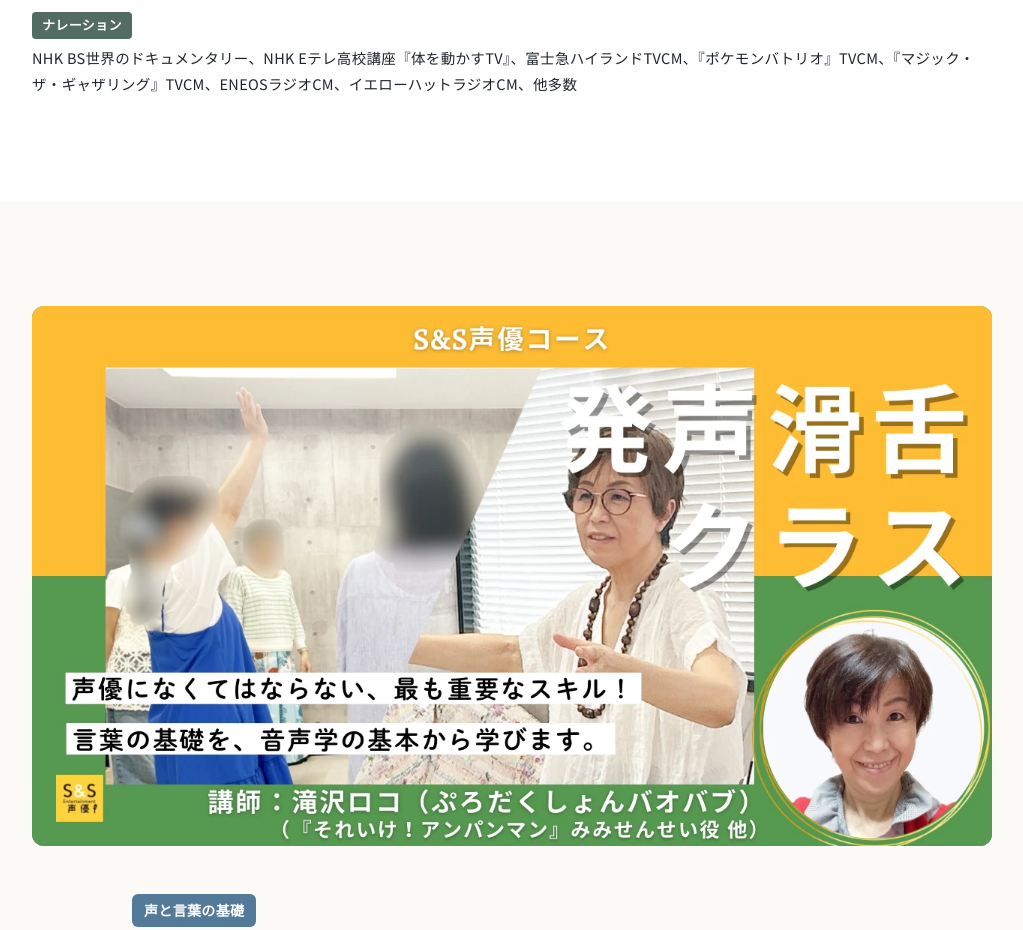
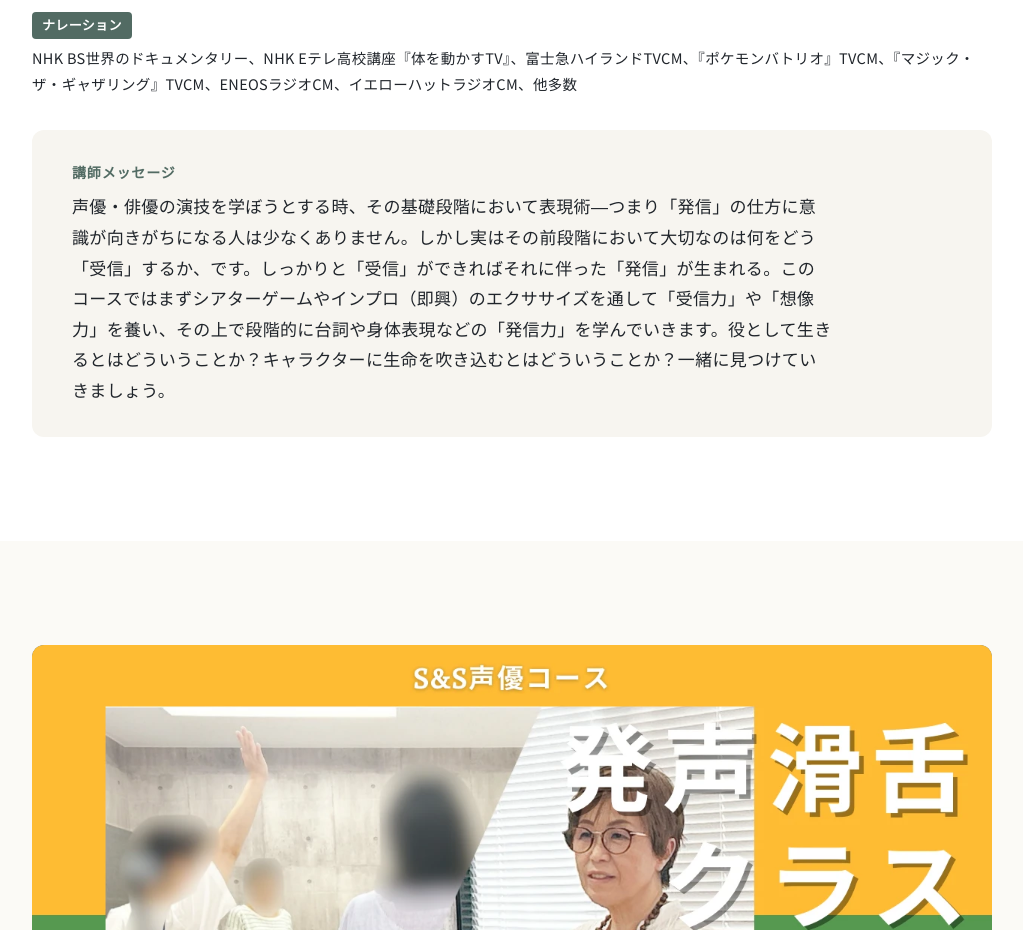
Before and after one commit to ssstudioseiyuu-collab/seiyuu-course, a plain HTML site: page foundation/index.html in a window 1280 px wide. Shown: the part 5442-6372 px from the top of the page, without its empty margins (128-1151 px from the left). Drawn offline with Linux system fonts and the light colour scheme.

Commit message:
Add files via upload

```diff
--- a/foundation/index.html
+++ b/foundation/index.html
@@ -239,12 +239,10 @@
           <div><dt>ナレーション</dt><dd>NHK BS世界のドキュメンタリー、NHK Eテレ高校講座『体を動かすTV』、富士急ハイランドTVCM、『ポケモンバトリオ』TVCM、『マジック・ザ・ギャザリング』TVCM、ENEOSラジオCM、イエローハットラジオCM、他多数</dd></div>
         </dl>
       </div>
-      <!-- 講師メッセージ（後日追加予定）：届いたら下のコメントを外して本文を入れる
       <div class="teacher-message">
         <h4 class="teacher-sub">講師メッセージ</h4>
-        <p>ここに本文</p>
+        <p>声優・俳優の演技を学ぼうとする時、その基礎段階において表現術―つまり「発信」の仕方に意識が向きがちになる人は少なくありません。しかし実はその前段階において大切なのは何をどう「受信」するか、です。しっかりと「受信」ができればそれに伴った「発信」が生まれる。このコースではまずシアターゲームやインプロ（即興）のエクササイズを通して「受信力」や「想像力」を養い、その上で段階的に台詞や身体表現などの「発信力」を学んでいきます。役として生きるとはどういうことか？キャラクターに生命を吹き込むとはどういうことか？一緒に見つけていきましょう。</p>
       </div>
-      -->
     </div>
   </div>
 </section>
```
